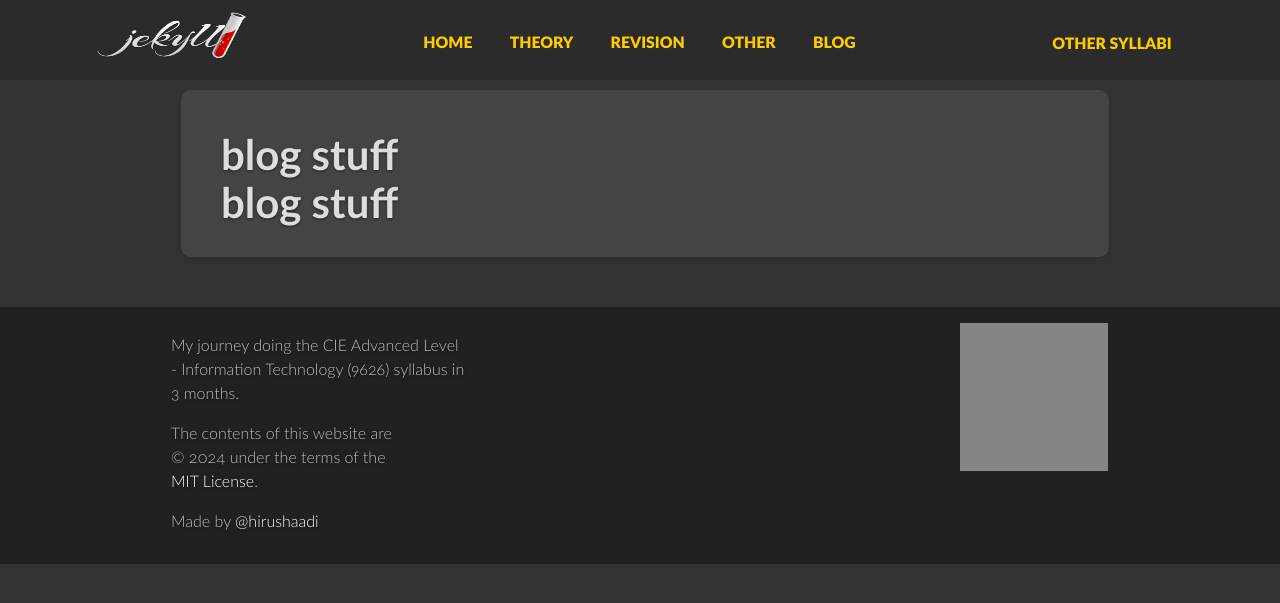
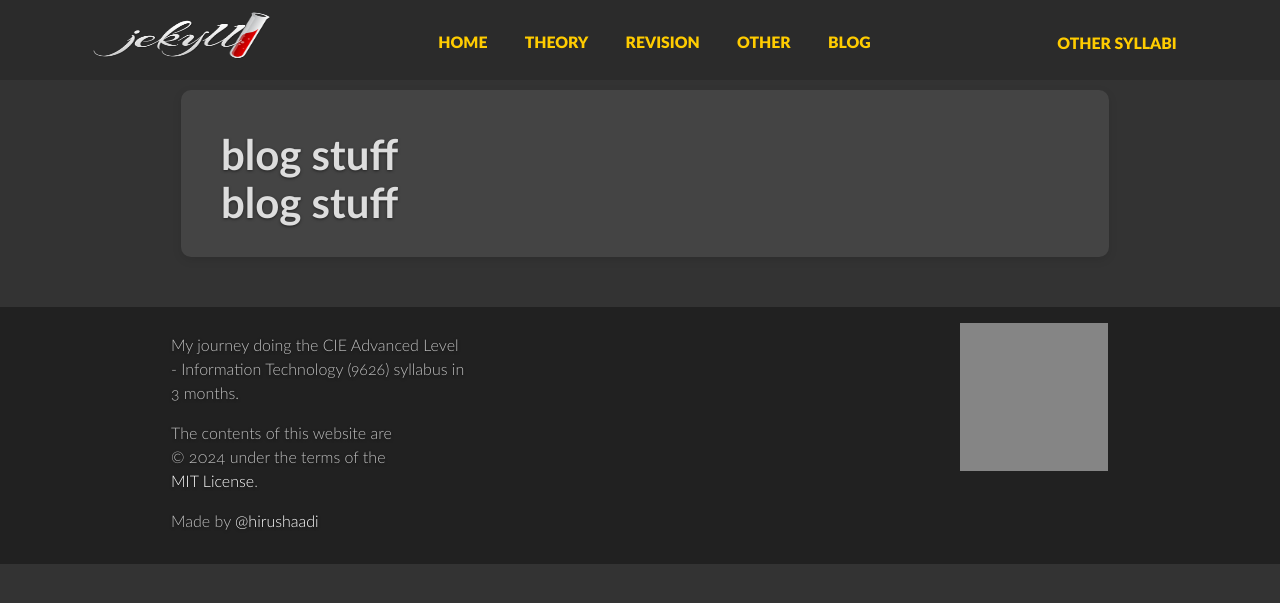
Before and after one commit to hirusha-adi/CIE-AL-IT-9626, a Jekyll site: the page built from blog/index.md, in a window 1280 px wide. Shown: the top 603 px of the page. Built offline with Jekyll 4.4.1, drawn with Linux system fonts in a browser that asks for light colours; our own code applies the rules of GitHub Pages for plain Markdown files; grey boxes are pictures that could not be loaded.

```diff
--- a/_includes/header.html
+++ b/_includes/header.html
@@ -3,8 +3,8 @@
     <div class="center-on-mobiles">
       <h1>
         <a href="{{ '/' | relative_url }}" class="logo">
-          <span class="sr-only">Jekyll</span>
-          <img src="{{ 'img/logo-2x.png' | relative_url }}" width="160" height="55" alt="Site Logo">
+          <span class="sr-only">CIE A/L IT (9626)</span>
+          <img src="{{ 'img/logo-2x.png' | relative_url }}" width="190" height="55" alt="Site Logo">
         </a>
       </h1>
     </div>
@@ -13,7 +13,9 @@
     </nav>
     <div class="meta hide-on-mobiles">
       <ul>
-        <li><a href="https://hirusha.xyz/docs/study/">Other Syllabi</a></li>
+        <li>
+          <a target="_blank" rel="noopener noreferrer" href="https://hirusha.xyz/docs/study/">Other Syllabi</a>
+        </li>
       </ul>
     </div>
   </div>
```
